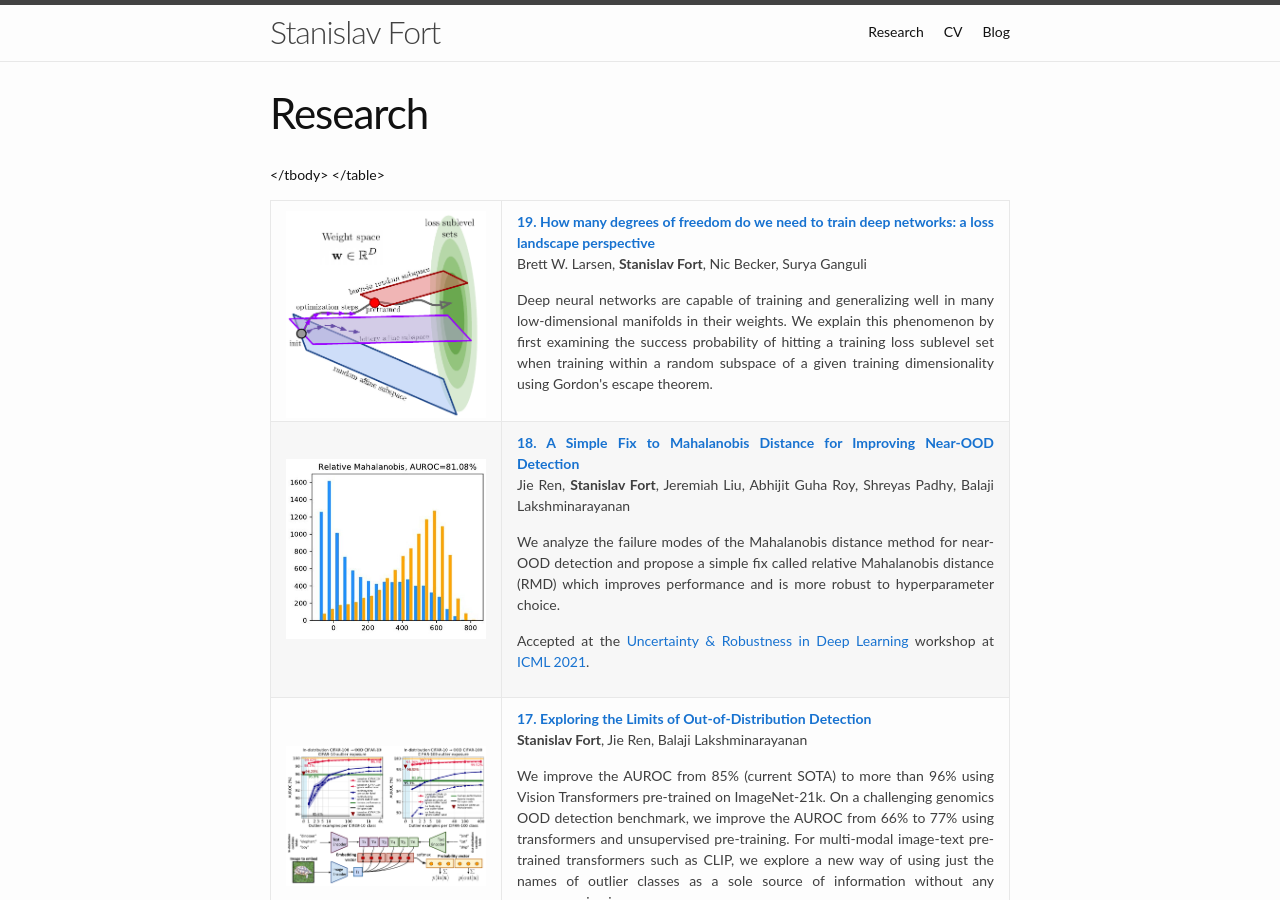
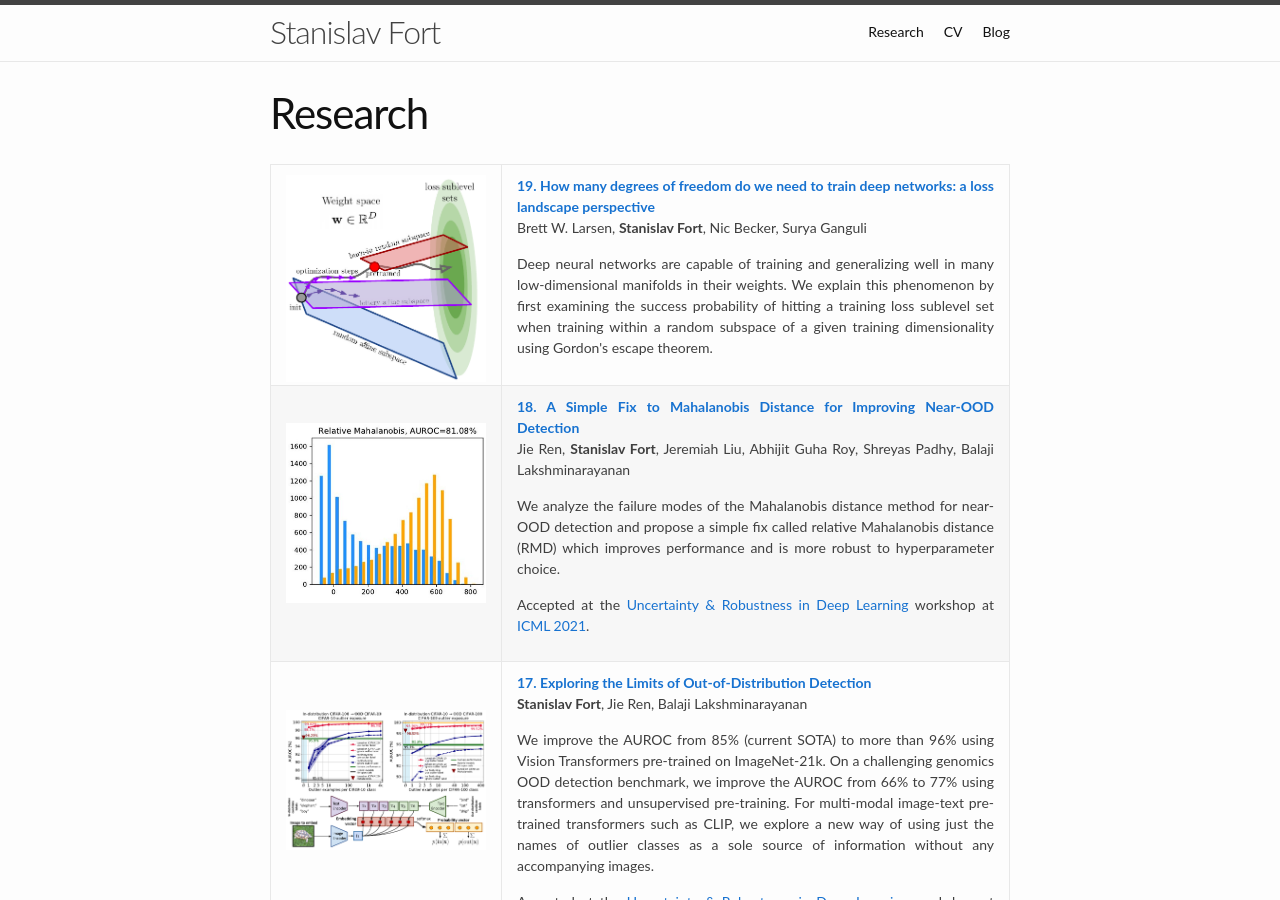
Before and after one commit to stanislavfort/stanislavfort.github.io, a Jekyll site: the page built from pages/research.md, in a window 1280 px wide and 900 px high. Built offline with Jekyll 4.4.1, drawn with Linux system fonts in a browser that asks for light colours.

Commit message:
closing the table

```diff
--- a/pages/research.md
+++ b/pages/research.md
@@ -425,7 +425,3 @@ Bayesian Deep Learning</a> workshop at <a href = "https://nips.cc/">NIPS 2017</a
               <p></p>
               </td>
             </tr>
-
-
-</tbody>
-</table>
```
